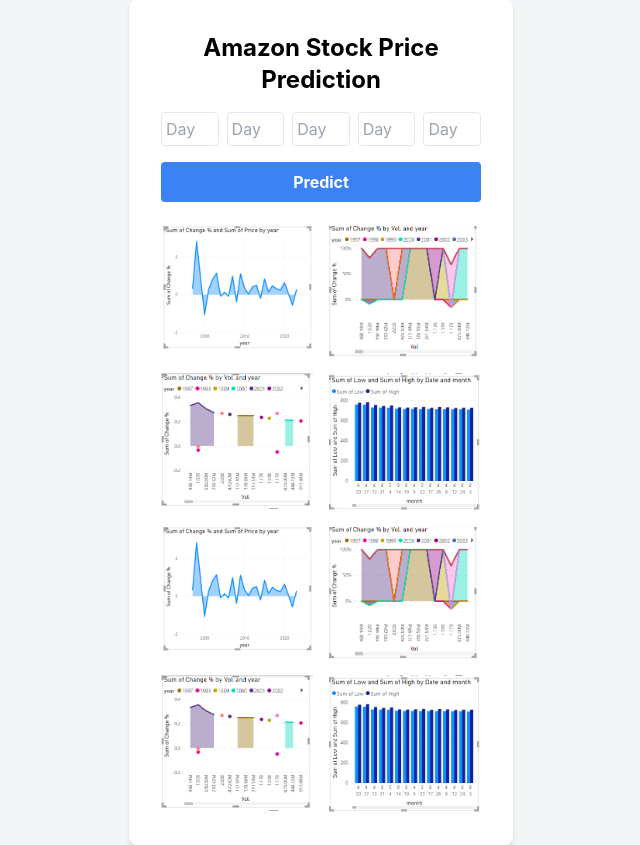
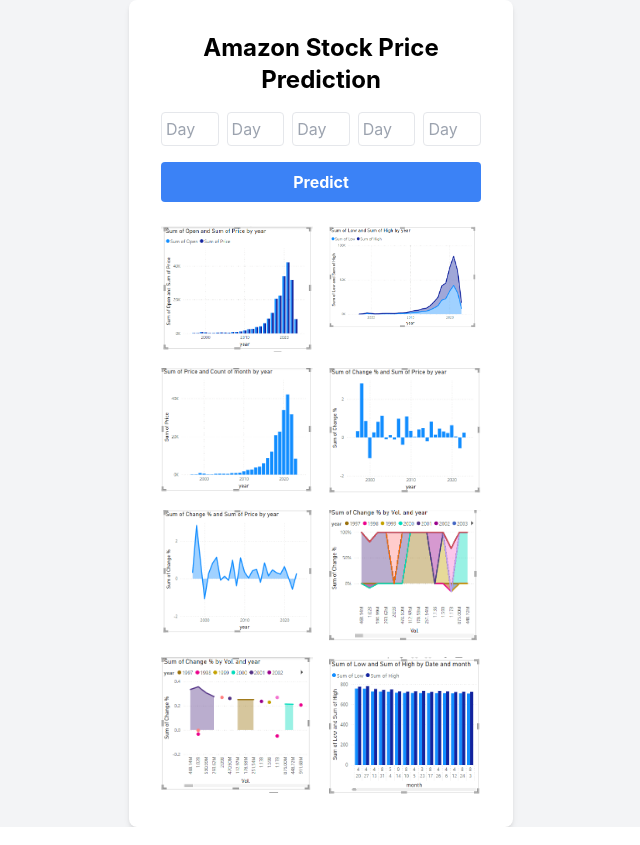
Before and after one commit to arsath-02/stock-price-prediction, a React (Create React App) app: page / in a window 1280 px wide. Shown: the whole page, without its empty margins (319-959 px from the left). Built offline with nearby package versions, Linux system fonts and the light colour scheme.

Commit message:
Update App.js

```diff
--- a/src/App.js
+++ b/src/App.js
@@ -89,10 +89,10 @@
 
         {/* Displaying the 8 images */}
         <div className="grid grid-cols-2 gap-4 mt-6">
-          <img src={img5} alt="img1" className="w-full h-auto" />
-          <img src={img6} alt="img2" className="w-full h-auto" />
-          <img src={img7} alt="img3" className="w-full h-auto" />
-          <img src={img8} alt="img4" className="w-full h-auto" />
+          <img src={img1} alt="img1" className="w-full h-auto" />
+          <img src={img2} alt="img2" className="w-full h-auto" />
+          <img src={img3} alt="img3" className="w-full h-auto" />
+          <img src={img4} alt="img4" className="w-full h-auto" />
           <img src={img5} alt="img5" className="w-full h-auto" />
           <img src={img6} alt="img6" className="w-full h-auto" />
           <img src={img7} alt="img7" className="w-full h-auto" />
```
